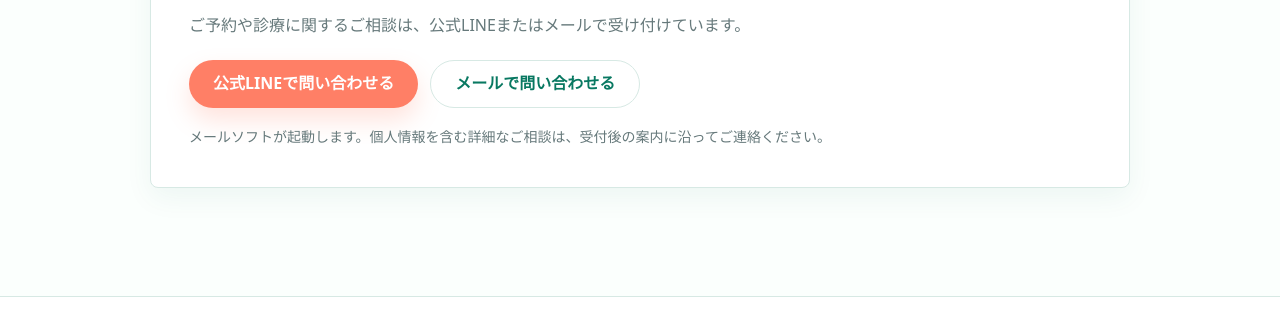
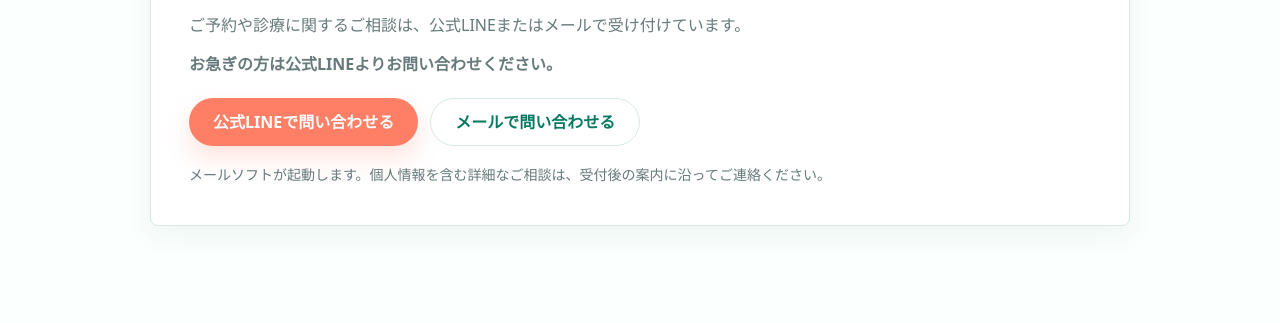
Before and after one commit to yasu369/onn-kuri, a plain HTML site: page contact/index.html in a window 1280 px wide. Shown: the part 629-952 px from the top of the page. Drawn offline with Linux system fonts and the light colour scheme.

Commit message:
Add urgent LINE contact note

```diff
--- a/contact/index.html
+++ b/contact/index.html
@@ -34,7 +34,7 @@
 </head>
 <body>
   <header class="site-header"><a class="brand" href="../"><span class="brand-mark">ON</span><span class="brand-name">Onn-Clinic<br><small>オンライン診療</small></span></a><button class="menu-button" type="button" aria-expanded="false" aria-controls="site-nav"><span></span><span></span><span></span></button><nav id="site-nav" class="site-nav"><a href="../#features">オンクリの特徴</a><a href="../#menu">診療内容</a><a href="../flow/">ご利用の流れ</a><a href="../pricing/">料金一覧</a><a href="../#faq">よくある質問</a><a class="nav-cta" href="../#reserve" data-config-reservation>予約する</a></nav></header>
-  <main><section class="page-hero"><p class="eyebrow">Contact</p><h1>お問い合わせ</h1><p>診療予約、料金、配送、サービス内容に関するお問い合わせはこちらからご連絡ください。</p></section><section class="section"><div class="legal-panel contact-panel"><h2>お問い合わせ</h2><p>ご予約や診療に関するご相談は、公式LINEまたはメールで受け付けています。</p><div class="contact-actions"><a class="button primary" href="https://lin.ee/PNBQpOa" target="_blank" rel="noopener">公式LINEで問い合わせる</a><a class="button secondary" href="mailto:contact@onn-clinic.jp?subject=%E3%82%AA%E3%83%B3%E3%82%AF%E3%83%AA%E3%81%B8%E3%81%AE%E3%81%8A%E5%95%8F%E3%81%84%E5%90%88%E3%82%8F%E3%81%9B">メールで問い合わせる</a></div><p class="contact-note">メールソフトが起動します。個人情報を含む詳細なご相談は、受付後の案内に沿ってご連絡ください。</p></div></section></main>
+  <main><section class="page-hero"><p class="eyebrow">Contact</p><h1>お問い合わせ</h1><p>診療予約、料金、配送、サービス内容に関するお問い合わせはこちらからご連絡ください。</p></section><section class="section"><div class="legal-panel contact-panel"><h2>お問い合わせ</h2><p>ご予約や診療に関するご相談は、公式LINEまたはメールで受け付けています。</p><p class="contact-urgent">お急ぎの方は公式LINEよりお問い合わせください。</p><div class="contact-actions"><a class="button primary" href="https://lin.ee/PNBQpOa" target="_blank" rel="noopener">公式LINEで問い合わせる</a><a class="button secondary" href="mailto:contact@onn-clinic.jp?subject=%E3%82%AA%E3%83%B3%E3%82%AF%E3%83%AA%E3%81%B8%E3%81%AE%E3%81%8A%E5%95%8F%E3%81%84%E5%90%88%E3%82%8F%E3%81%9B">メールで問い合わせる</a></div><p class="contact-note">メールソフトが起動します。個人情報を含む詳細なご相談は、受付後の案内に沿ってご連絡ください。</p></div></section></main>
   <footer class="site-footer">
     <a class="brand" href="../"><span class="brand-mark">ON</span><span class="brand-name">Onn-Clinic<br><small>オンライン診療</small></span></a>
     <div class="footer-links">
--- a/styles.css
+++ b/styles.css
@@ -905,3 +905,5 @@
 .contact-actions { display: flex; flex-wrap: wrap; gap: 12px; margin-top: 20px; }
 .contact-note { margin-top: 16px; color: var(--muted); font-size: 14px; }
 @media (max-width: 520px) { .contact-actions .button { width: 100%; } }
+
+.contact-urgent { margin-top: 10px; color: var(--green-dark); font-weight: 900; }
```
